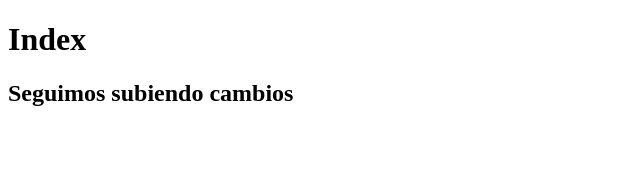
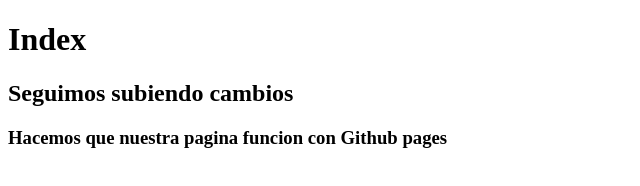
Before and after one commit to anabelen-bc/GIT-GITHUB, a plain HTML site: page index.html in a window 1280 px wide. Shown: the whole page, without its empty margins (0-640 px from the left). Drawn offline with Linux system fonts and the light colour scheme.

Commit message:
Github Pages

```diff
--- a/index.html
+++ b/index.html
@@ -6,5 +6,6 @@
     <body>
         <h1>Index</h1>
         <h2>Seguimos subiendo cambios</h2>
+        <h3>Hacemos que nuestra pagina funcion con Github pages</h3>
     </body>
 </html>
```
